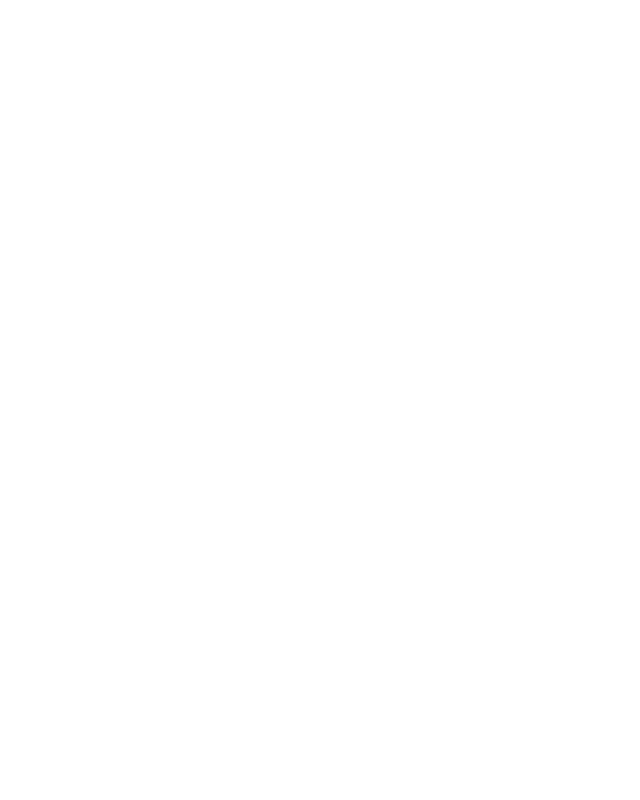
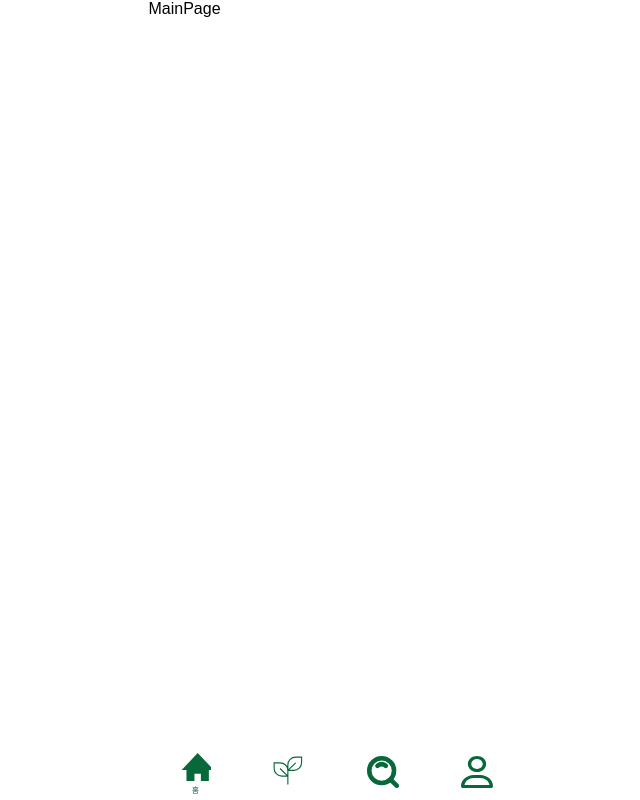
Before and after one commit to devocean-green-dev/GreenDev_FE, a React (Create React App) app: page / in a window 1280 px wide. Shown: the whole page, without its empty margins (304-944 px from the left). Built offline with nearby package versions, Linux system fonts and the light colour scheme; a web font is replaced by a local one.

Commit message:
Update App.js&index.js: App.js에 라우터 추가

```diff
--- a/src/App.js
+++ b/src/App.js
@@ -1,5 +1,29 @@
+import { Routes, Route } from "react-router-dom";
+import "./styles/App.scss";
+import { CampaignProvider } from "./components/CampaignContext";
+import NavBar from "./components/Navbar";
+import MainApp from "./pages/MainPage/MainApp";
+import RegisterApp from "./pages/RegisterPage/RegisterApp";
+import ProfileApp from "./pages/ProfilePage/ProfileApp";
+
 function App() {
-  return <div className="App"></div>;
+  return (
+    <div className="App">
+      <Routes>
+        <Route
+          element={
+            <CampaignProvider>
+              <NavBar />
+            </CampaignProvider>
+          }
+        >
+          <Route path="/" element={<MainApp />} />
+          <Route path="/register" element={<RegisterApp />} />
+          <Route path="/profile" element={<ProfileApp />} />
+        </Route>
+      </Routes>
+    </div>
+  );
 }
 
 export default App;
--- a/src/index.js
+++ b/src/index.js
@@ -1,10 +1,13 @@
 import React from "react";
 import ReactDOM from "react-dom/client";
+import { BrowserRouter } from "react-router-dom";
 import App from "./App";
 
 const root = ReactDOM.createRoot(document.getElementById("root"));
 root.render(
   <React.StrictMode>
-    <App />
+    <BrowserRouter>
+      <App />
+    </BrowserRouter>
   </React.StrictMode>
 );
```
